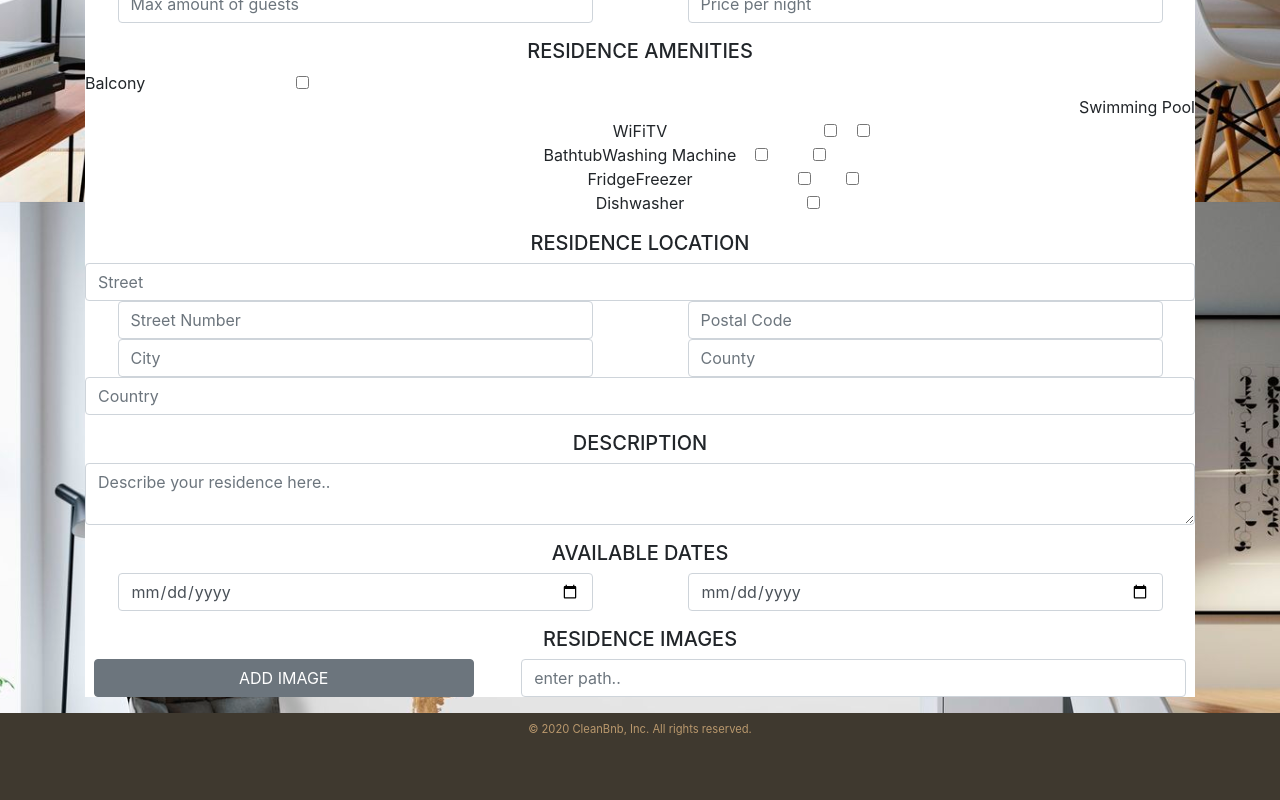
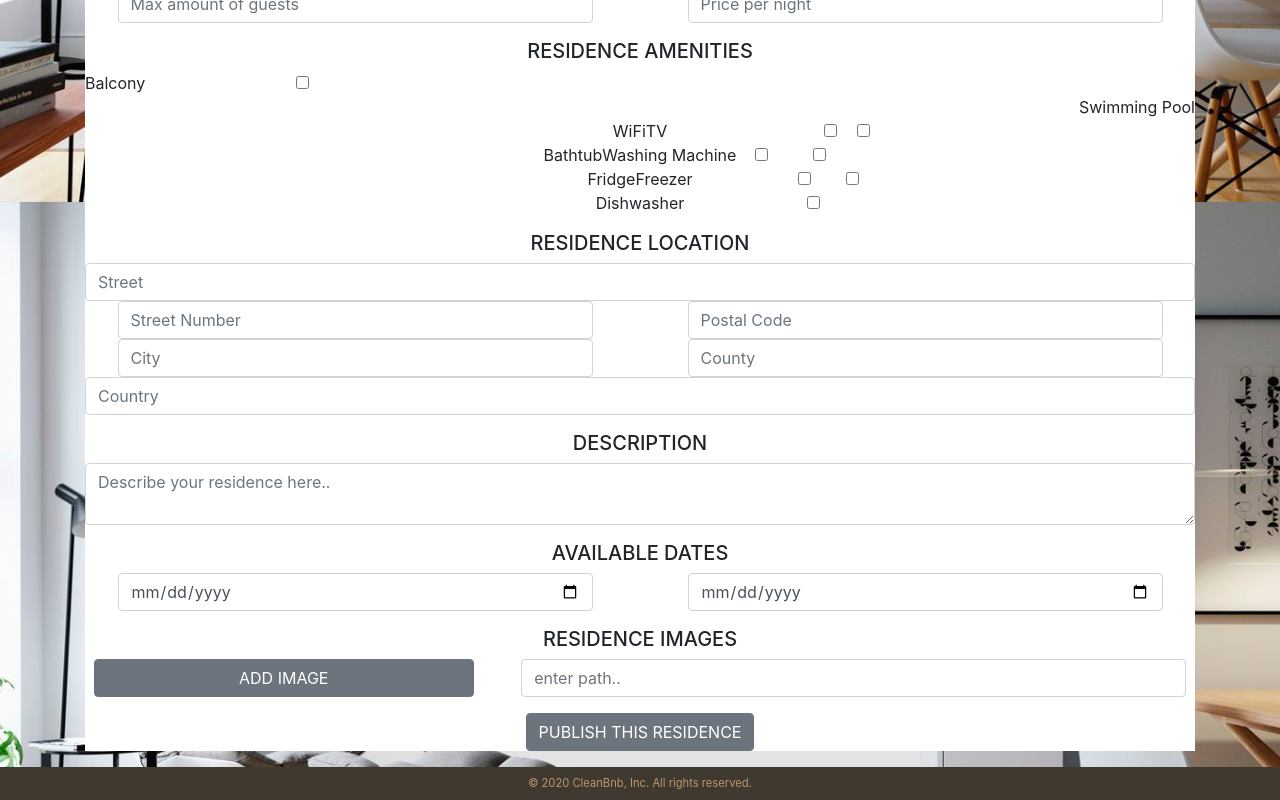
Before and after one commit to eeken/CleanBnB, a React (Create React App) app in the folder src/main/resources/frontend/: page /my-page in a window 1280 px wide. Shown: the part 598-1398 px from the top of the page. Before the commit the page ends 1344 px from the top, so only its background shows below. Built offline with nearby package versions, Linux system fonts and the light colour scheme; no server answers.

Commit message:
add button

```diff
--- a/src/main/resources/frontend/src/components/AddResidence.js
+++ b/src/main/resources/frontend/src/components/AddResidence.js
@@ -151,6 +151,9 @@ const AddResidence = () => {
           </div>
 
       </FormGroup>
+      <FormGroup>
+        <Button>PUBLISH THIS RESIDENCE</Button>
+      </FormGroup>
       </Form>
   )
 }
```
